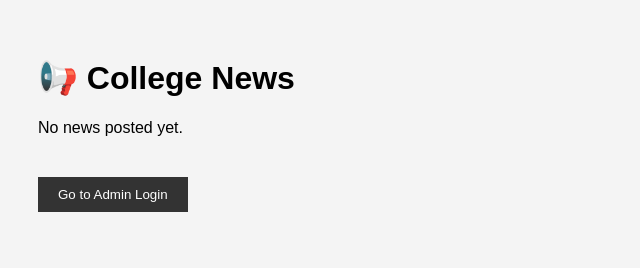
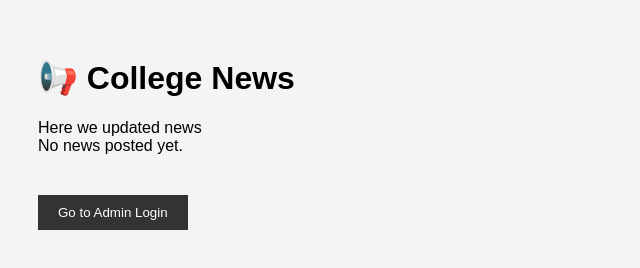
Before and after one commit to warshit/news, a plain HTML site: page index.html in a window 1280 px wide. Shown: the whole page, without its empty margins (0-640 px from the left). Drawn offline with Linux system fonts and the light colour scheme.

Commit message:
Updated news content

```diff
--- a/index.html
+++ b/index.html
@@ -7,7 +7,9 @@
 <body>
   <h1>📢 College News</h1>
 
-  <div id="newsBox" style="margin-bottom: 30px;"></div>
+  Here we updated news
+  <div id="newsBox" style="margin-bottom: 30px;">
+</div>
 
   <!-- Admin Button -->
   <a href="admin.html">
```
